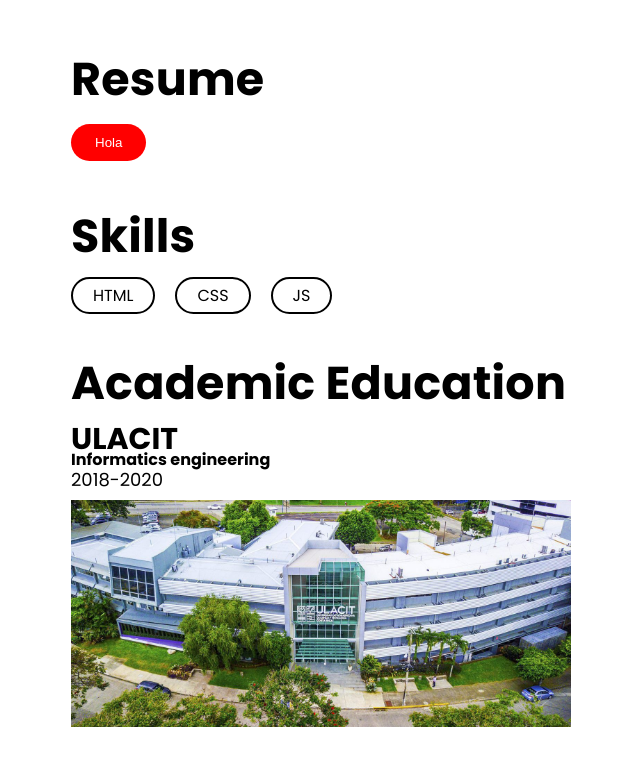
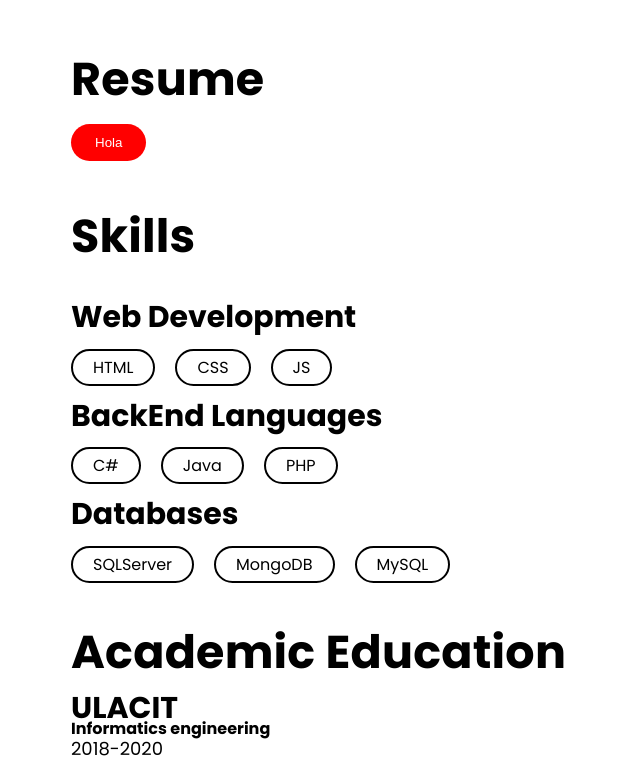
Before and after one commit to robertram/old-portfolio, a Next.js app: page /about in a window 1280 px wide. Shown: the part 562-1329 px from the top of the page, without its empty margins (14-654 px from the left). Built offline with nearby package versions, Linux system fonts and the light colour scheme; no server answers.

Commit message:
P-104: Skills array Tag

```diff
--- a/src/component/Modal/modal_component.scss
+++ b/src/component/Modal/modal_component.scss
@@ -16,13 +16,11 @@
     display: none;
   }
 
-  $base-color: #c6538c;
-
   &__modalOpen {
     width: 90%;
-    height: 600px;
+    height: 550px;
     margin-left: -45%;
-    margin-top: -300px;
+    margin-top: -275px;
     top: 50%;
     left: 50%;
     padding: 20px;
@@ -41,6 +39,9 @@
       top: 50%;
       left: 50%;
       padding: 20px;
+    }
+    body {
+      overflow: hidden;
     }
   }
   &__modalClosed {
--- a/src/modules/About/Skills/skills_component.tsx
+++ b/src/modules/About/Skills/skills_component.tsx
@@ -1,6 +1,21 @@
 import React from "react";
 import Tag from "@/src/component/Tag/tag_component";
 import "./skills_component.scss";
+
+const skills = [
+  {
+    category: "Web Development",
+    items: [{ name: "HTML" }, { name: "CSS" }, { name: "JS" }],
+  },
+  {
+    category: "BackEnd Languages",
+    items: [{ name: "C#" }, { name: "Java" }, { name: "PHP" }],
+  },
+  {
+    category: "Databases",
+    items: [{ name: "SQLServer" }, { name: "MongoDB" }, { name: "MySQL" }],
+  },
+];
 
 const Skills = () => {
   return (
@@ -10,11 +25,18 @@
           <h1 className="title">Skills</h1>
         </div>
         <div className="col-desk-12 col-mob-4">
-          <div className="Skills__tagsContainer">
-            <Tag text="HTML" />
-            <Tag text="CSS" />
-            <Tag text="JS" />
-          </div>
+          {skills.map((item, index) => (
+            <div key={index}>
+              <h2 className="subtitle">{item.category}</h2>
+              <div className="Skills__tagsContainer">
+                {item.items.map((subitems, index2) => (
+                  <div key={index2}>
+                    <Tag text={subitems.name} />
+                  </div>
+                ))}
+              </div>
+            </div>
+          ))}
         </div>
       </div>
     </div>
```
